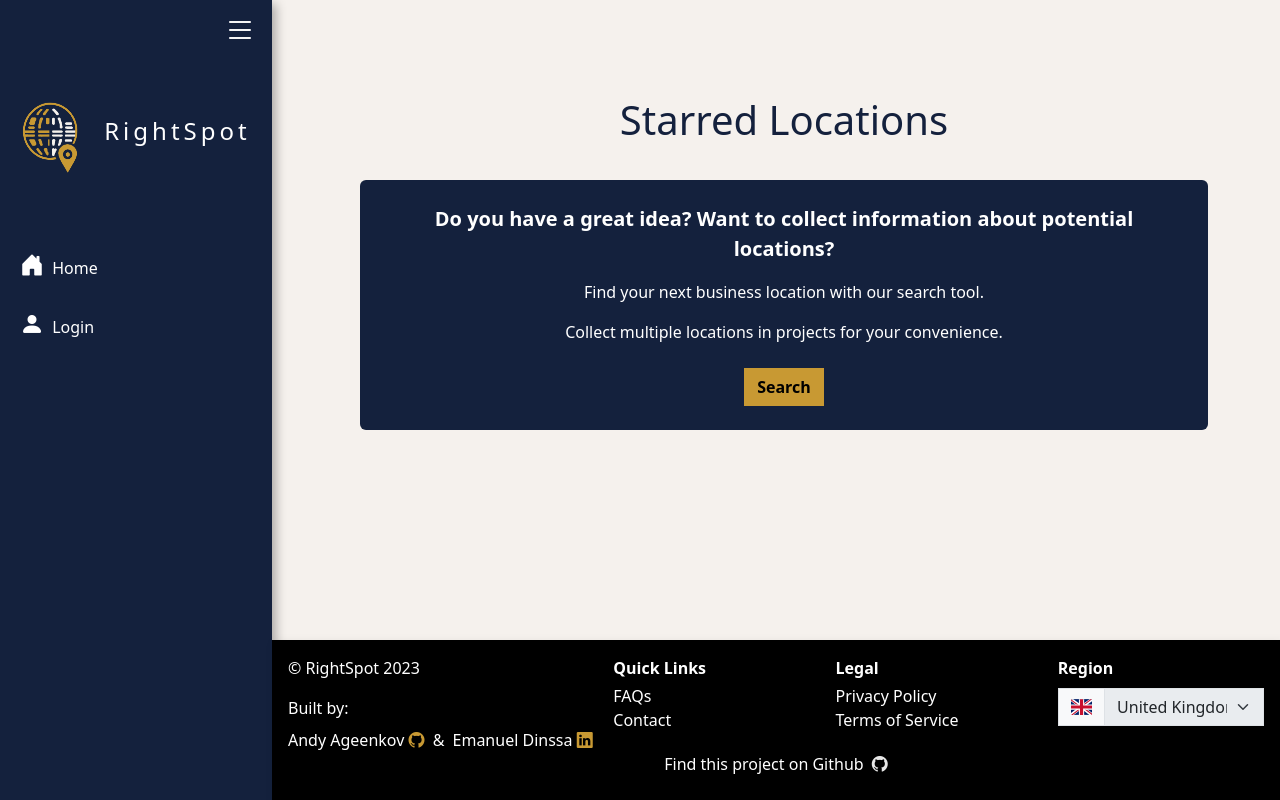
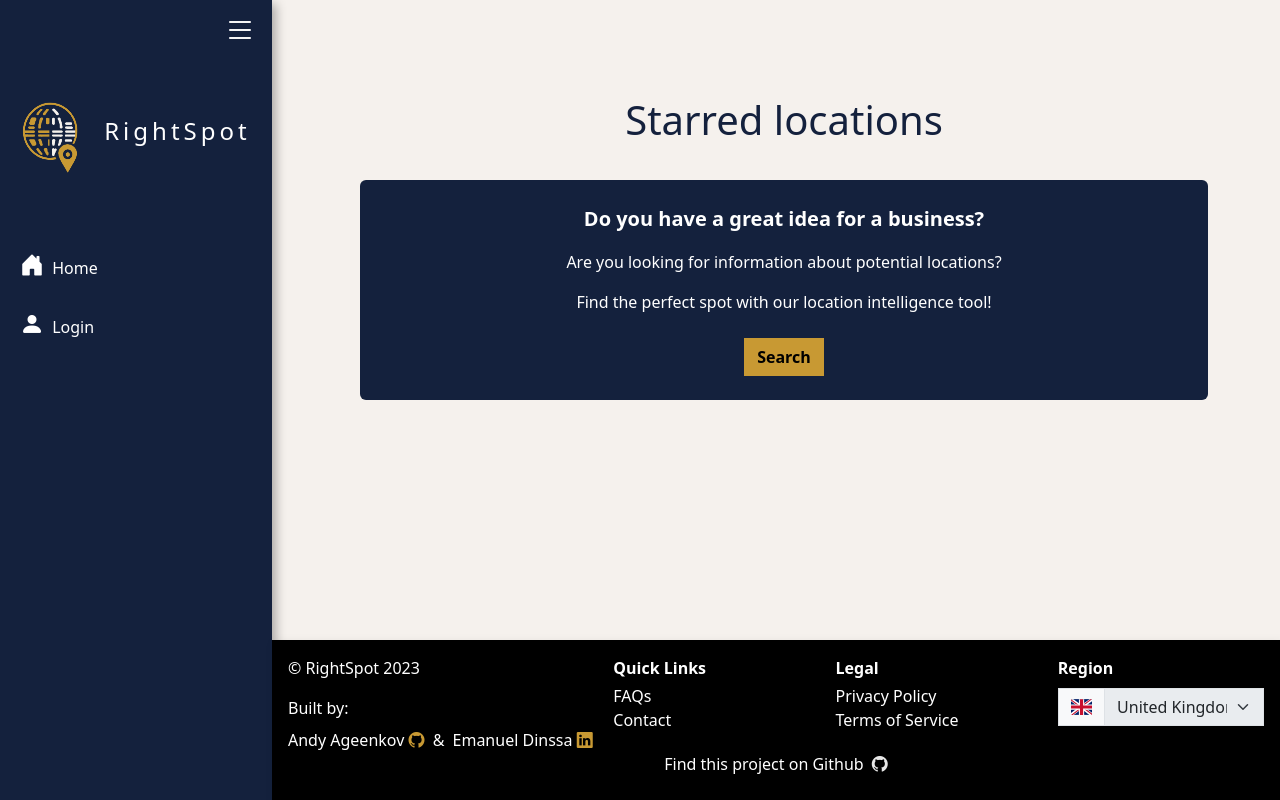
Before and after one commit to rightspot-ga/RightSpot, a Django app: template main_app/templates/locations/index.html in a window 1280 px wide. Run offline with Django 4.2, Linux system fonts and the light colour scheme; the template is opened without the code that fills it, so the values that code supplies are empty; some libraries are stand-ins or nearby versions.

Commit message:
add conditional formatting for count, adjust wording

```diff
--- a/main_app/templates/home.html
+++ b/main_app/templates/home.html
@@ -11,13 +11,13 @@
         </span>
     </div>
     <div class="row">
-        <h3 class="fw-light text-center" style="letter-spacing: 2px;">Your premier service to gather data</h3>
+        <h3 class="fw-light text-center" style="letter-spacing: 2px;">Your premier location intelligence service</h3>
     </div>
     <div class="row d-flex flex-column">
         <div class="bg-secondary text-white text-center py-3 px-5 my-5 shadow rounded d-flex flex-column justify-content-center align-items-center">
             <h4 class="mt-3 fw-bold">Show Me Data</h4>
             <p>
-                Search by location your desired spot & view detailed statistics to help you make your decision
+                Search for the ideal spot for you business, with curated statistics to help you make the final decision
             </p>
             <form id="normal-search" class="" action="/locations/" method="GET">
                 <span class="input-group d-flex justify-content-center align-items-center ">
--- a/main_app/templates/locations/index.html
+++ b/main_app/templates/locations/index.html
@@ -4,17 +4,17 @@
 <div class="d-flex flex-column align-items-center my-3">
     <div class="row starred-top pb-3 text-center mb-1">
         <h1 id="" class="text-primary">
-            Starred Locations
+            Starred locations
         </h1>
     </div>
     <div class="row w-100 max-width-1000 mb-5">
         <div class="col bg-primary mx-4 my-2 p-4 text-white text-center rounded">
             {% if not user_locations %}
-                <p class="fs-5 fw-bold">Do you have a great idea? Want to collect information about potential locations?</p>
-                <p class="fs-6">Find your next business location with our search tool.</p>
-                <p class="fs-6">Collect multiple locations in projects for your convenience.</p>
+                <p class="fs-5 fw-bold">Do you have a great idea for a business?</p>
+                <p class="fs-6">Are you looking for information about potential locations?</p>
+                <p class="fs-6">Find the perfect spot with our location intelligence tool!</p>
             {% else %}
-                <p class="fs-5 fw-bold">You've saved <span class="text-secondary fs-2">{{ user_locations|length }}</span> locations</p>
+                <p class="fs-5 fw-bold">You've starred <span class="text-secondary fs-2">{{ user_locations|length }}</span>{% if user_locations|length == 1 %} location{% else %} locations{% endif %}</p>
             {% endif %}
                 <a href="{% url 'home'%}" class="btn btn-accent fw-bold mt-2">
                     Search
```
Also changed, not shown: main_app/templates/projects/index.html (+5 -4 lines).
